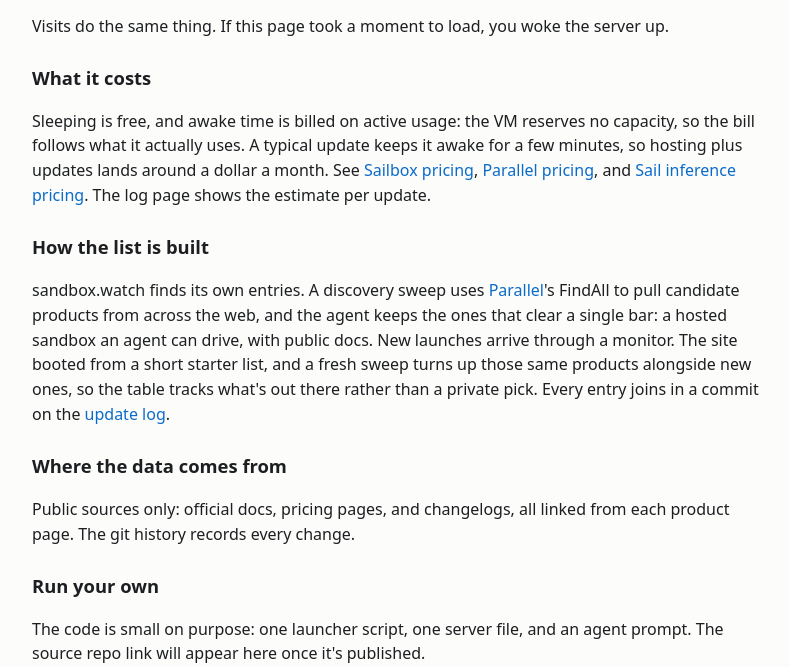
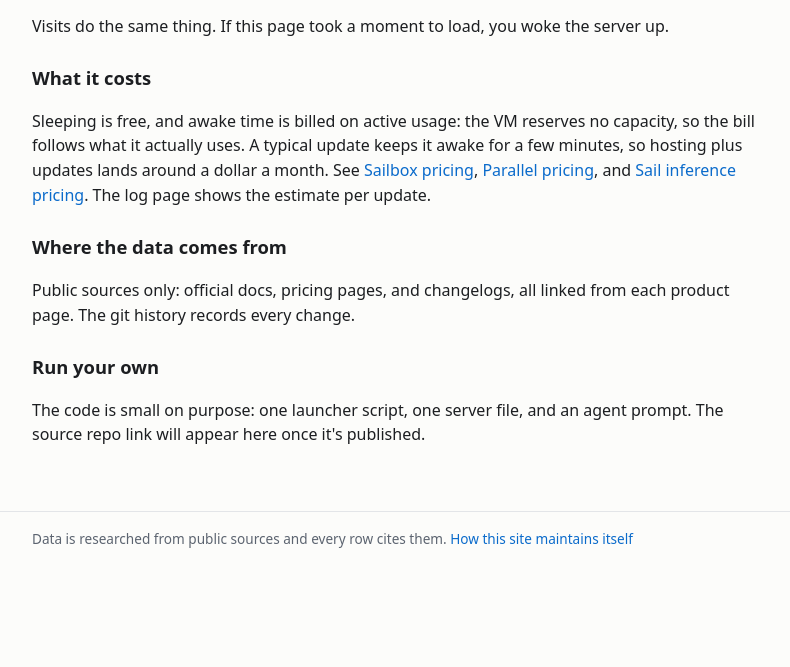
Before and after one commit to sailresearchco/sandbox.watch, a FastAPI app: page /about in a window 1280 px wide. Shown: the part 1202-1869 px from the top of the page, without its empty margins (20-810 px from the left). After the commit the page ends 1750 px from the top, so only its background shows below. Run offline with FastAPI, Linux system fonts and the light colour scheme; some libraries are stand-ins or nearby versions.

Commit message:
deploy: sandboxwatch

```diff
--- a/site/templates/about.html
+++ b/site/templates/about.html
@@ -659,18 +659,6 @@
     The log page shows the estimate per update.
   </p>
 
-  <h2>How the list is built</h2>
-  <p>
-    sandbox.watch finds its own entries. A discovery sweep uses
-    <a href="https://parallel.ai">Parallel</a>'s FindAll to pull candidate
-    products from across the web, and the agent keeps the ones that clear a
-    single bar: a hosted sandbox an agent can drive, with public docs. New
-    launches arrive through a monitor. The site booted from a short starter
-    list, and a fresh sweep turns up those same products alongside new ones, so
-    the table tracks what's out there rather than a private pick. Every entry
-    joins in a commit on the <a href="/log">update log</a>.
-  </p>
-
   <h2>Where the data comes from</h2>
   <p>
     Public sources only: official docs, pricing pages, and changelogs, all
--- a/site/templates/index.html
+++ b/site/templates/index.html
@@ -9,10 +9,8 @@ comparison{% endblock %} {% block content %}
     header.
   </p>
   <p>
-    New products are found by an automated
-    <a href="/about">discovery sweep</a> and vetted before they join. This list
-    is kept up-to-date as new products get launched and existing products (and
-    pricing) evolve.
+    This list is kept up-to-date as new products get launched and existing
+    products (and pricing) evolve.
   </p>
 </section>
 
```
Also changed, not shown: README.md.
